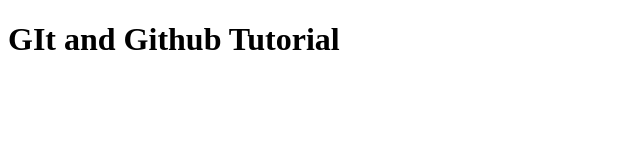
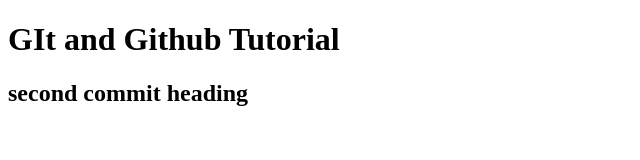
Before and after one commit to kishorpaul4246/gitandgithubtutorial, a plain HTML site: page index.html in a window 1280 px wide. Shown: the whole page, without its empty margins (0-640 px from the left). Drawn offline with Linux system fonts and the light colour scheme.

Commit message:
second commit

```diff
--- a/index.html
+++ b/index.html
@@ -7,5 +7,6 @@
 </head>
 <body>
     <h1>GIt and Github Tutorial</h1>
+    <h2>second commit heading</h2>
 </body>
 </html>
```
